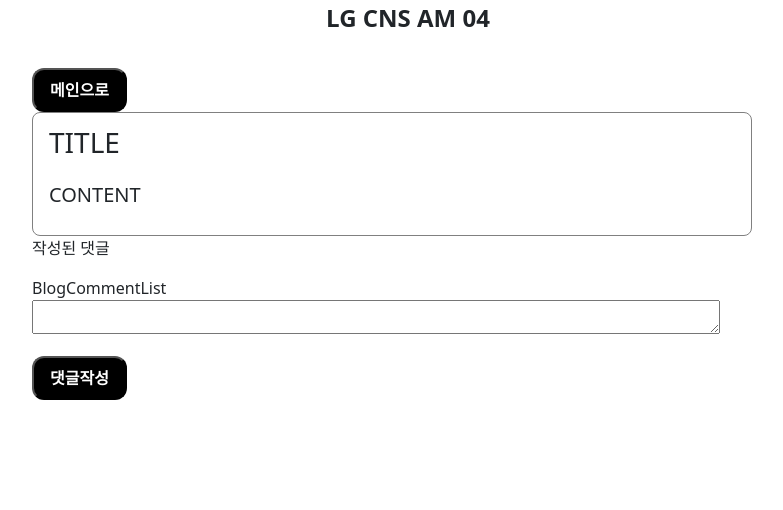
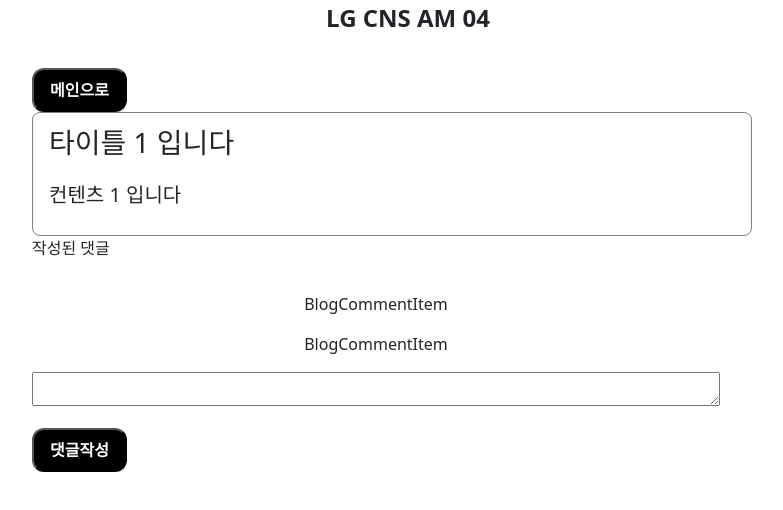
Before and after one commit to choboreum/LG_CNS_AM_04, a React (Create React App) app: page /blog/read/1 in a window 1280 px wide. Shown: the top 510 px of the page, without its empty margins (232-1015 px from the left). Built offline with nearby package versions, Linux system fonts and the light colour scheme; data requests are answered from the project's data file.

Commit message:
FE과정 9일차/ react-router-dom 이용한 화면 트랜지션, 통신(axios), 화면 랜더링

```diff
--- a/db.json
+++ b/db.json
@@ -3,7 +3,19 @@
     {
       "id": 1,
       "title": "타이틀 1 입니다",
-      "content": "컨텐츠 1 입니다"
+      "content": "컨텐츠 1 입니다",
+      "comments" : [
+        {
+          "commentId" : 1,
+          "content" : "재밌어용!",
+          "id" : 1
+        },
+        {
+          "commentId" : 2,
+          "content" : "어려워용!",
+          "id" : 1
+        }
+      ]
     },
     {
       "id": 2,
--- /dev/null
+++ b/src/fetures/blogs/item/BlogCommentItem.jsx
@@ -0,0 +1,9 @@
+
+const BlogCommentItem = ({comment}) => {
+  console.log(comment.content)
+  return (
+    <div>BlogCommentItem</div>
+  )
+}
+
+export default BlogCommentItem
--- a/src/fetures/blogs/list/BlogCommentList.jsx
+++ b/src/fetures/blogs/list/BlogCommentList.jsx
@@ -1,8 +1,26 @@
-import React from 'react'
+import styled from 'styled-components';
+import BlogCommentItem from '../item/BlogCommentItem';
 
-const BlogCommentList = () => {
+const Wrapper = styled.div`
+    padding: 16px;
+    width: calc(100% - 32px);
+    display: flex;
+    flex-direction: column;
+    align-items: center;
+    justify-content: center;
+`;
+
+const BlogCommentList = ({comments}) => {
   return (
-    <div>BlogCommentList</div>
+    <Wrapper>
+        {
+            comments.map( (comment, i) => {
+                return(
+                    <BlogCommentItem key={comment.commentId} comment={comment} />
+                )
+            })
+        }
+    </Wrapper>
   )
 }
 
--- a/src/fetures/blogs/page/BlogRead.jsx
+++ b/src/fetures/blogs/page/BlogRead.jsx
@@ -1,8 +1,10 @@
 import styled, { keyframes } from "styled-components";
 import Button from "../../../component/ui/Button";
-import { useNavigate } from "react-router-dom";
+import { useNavigate, useParams } from "react-router-dom";
 import TextInput from "../ui/TextInput";
 import BlogCommentList from "../list/BlogCommentList";
+import { useEffect, useState } from "react";
+import api from "../../../api/axios";
 
 const Wrapper = styled.div`
     padding: 16px;
@@ -69,6 +71,49 @@
 `;
 
 const BlogRead = () => {
+  // useParams : url에서 전달되는 파라미터를 전달 받을 수 있는 hook
+  const {id} = useParams();
+  console.log("content params : ", id);
+
+  const [blog, setBlog] = useState({});
+  const [comments, setComments] = useState([]);
+
+  const getBlog = async() =>{
+    /**
+     * 1. queryString : http://id:port/blogs?id=xxxx
+     *  api.get(`/blogs?id=${id}`)
+     *  api.get(`/blogs`, {
+     *    params{
+     *      id : id
+     *    }
+     *  })
+     * 2. path variable : http://id:port/blogs?id=xxxx
+     *  api.get(`/blogs/${id}`)
+     *  - embed를 이용해서 특정블로그의 comments를 함께 가져와본다면
+     *  api.get(`/blogs/${id}?_embed=comments`)
+     */
+    await api.get(`/blogs/${id}`)
+      .then((response)=>{ // 데이터를 가져온 후 해당 데이터를 state로 변경
+        console.log(response);
+        console.log(response.data);
+
+        setBlog({
+          id: response.data.id,
+          title: response.data.title,
+          content: response.data.content,
+        })
+
+        setComments(response.data.comments || []); // 댓글이 없는 경우를 위해 비어있는 배열 추가
+      })
+      .catch((err)=>{
+        console.log(err)
+      })
+  }
+
+  useEffect(() => {
+    getBlog()
+  }, []);
+
   const moveUrl = useNavigate();
   return (
     <Wrapper>
@@ -76,13 +121,13 @@
         <Button title={'메인으로'} onClick={() => moveUrl('/blog/index')} />
 
         <PostContainer>
-          <TitleText>TITLE</TitleText>
-          <ContentText>CONTENT</ContentText>
+          <TitleText>{blog.title}</TitleText>
+          <ContentText>{blog.content}</ContentText>
         </PostContainer>
 
         {/* 블로그 댓글 설계 필요 */}
         <CommentLabel>작성된 댓글</CommentLabel>
-        <BlogCommentList />
+        <BlogCommentList comments={comments} />
 
         <TextInput height={15} />
 
```
Also changed, not shown: src/fetures/blogs/item/BlogCommentItemList.jsx (deleted, +0 -9 lines), src/fetures/blogs/list/BlogList.jsx (line endings or trailing spaces).
